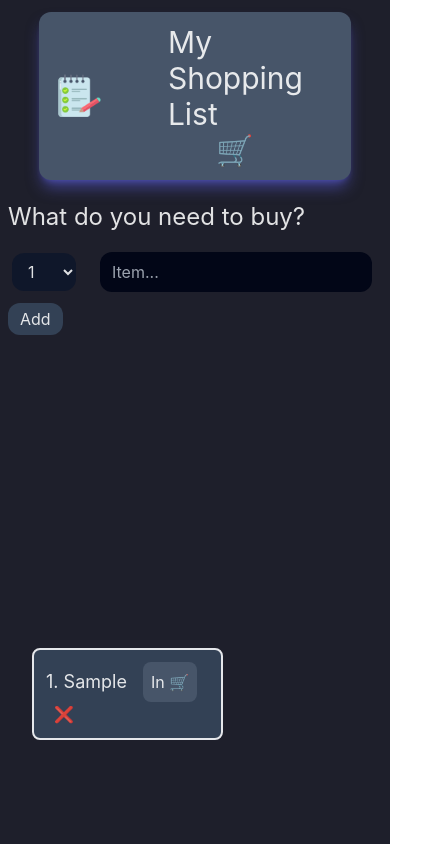
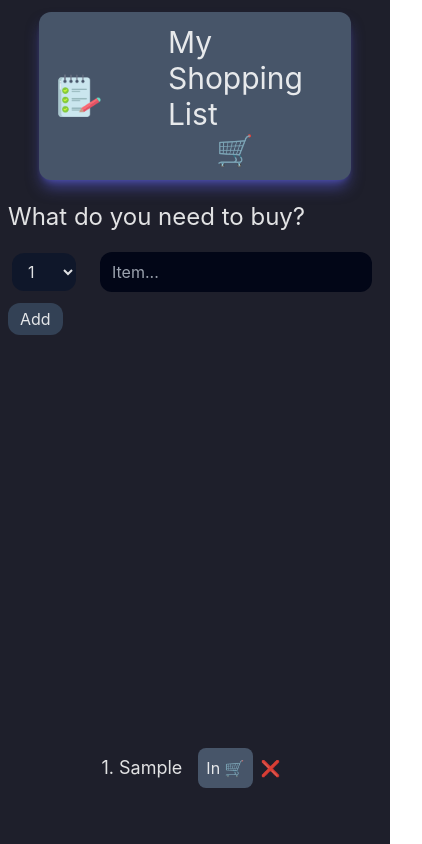
Before and after one commit to PerikK/shopping_list, a React (Vite) app: page / in a window 390 px wide. Both pictures are taken after typing "Sample" into the empty fields and a click on the button "Add". Shown: the top 844 px of the page, 422 px wide, since content can reach past the window. Built offline with nearby package versions, Linux system fonts and the light colour scheme.

Commit message:
branch for mobile responsivenes

```diff
--- a/src/App.jsx
+++ b/src/App.jsx
@@ -40,7 +40,7 @@ export default function App() {
 
 	return (
 		<>
-			<div className='display grid grid-rows-[1fr_1fr_5fr_2fr] w-full min-h-screen bg-[#1e1f2b] place-items-center my-0 py-3 '>
+			<div className='min-w-full md: grid grid-rows-[1fr_1fr_5fr_2fr] md: min-w-full min-h-screen bg-[#1e1f2b] place-items-center my-0 py-3 '>
 				<Logo />
 				<Form onAddItems={handleAddItems} />
 				<List
--- a/src/components/Item.jsx
+++ b/src/components/Item.jsx
@@ -2,9 +2,40 @@ export default function Item({ item, onDeleteItem, onToggleInCart }) {
 
 	return (
 		<>
-			<li className={`size-fit bg-slate-700 border-2 p-3 rounded-lg justify-middle ${item.inCart ? 'bg-gray-800' : ''}`}>
+			{/* <li className={`size-fit bg-slate-700 border-2 p-3 rounded-lg hover:bg-slate-600 ${item.inCart ? 'bg-gray-800' : ''}`}>
 				<span
 					className={`text-lg md:text-2xl mr-4 ${
+						item.inCart
+							? 'line-through decoration-red-500 text-slate-500'
+							: ''
+					}`}
+				>
+					{item.qty}. {item.itemName}
+				</span>
+				<button
+					className='bg-slate-600 hover:text-xl p-2 rounded-lg'
+					onClick={() => onToggleInCart(item.id)}
+				>
+					In 🛒
+				</button>
+				<button
+					className='hover:text-xl mx-2'
+					onClick={() => onDeleteItem(item.id)}
+				>
+					❌
+				</button>
+			</li> */}
+			<li
+				className={`${
+					item.id % 2 === 0 ? 'text-left' : 'text-right'
+				} p-2`}
+				// className={`size-fit ${index % 2 === 0 ? 'text-left' : 'text-right'
+				// } bg-slate-700 border-2 p-3 rounded-lg hover:bg-slate-600 ${
+				// 	item.inCart ? 'bg-gray-800' : ''
+				// }`}
+			>
+				<span
+					className={`text-lg md:text-2xl  mr-4 break-words max-w-xs ${
 						item.inCart
 							? 'line-through decoration-red-500 text-slate-500'
 							: ''
--- a/src/components/List.jsx
+++ b/src/components/List.jsx
@@ -8,8 +8,7 @@ export default function List({
 	onToggleInCart,
 	onClearList,
 }) {
-    const [sortBy, setSortBy] = useState('input')
-
+	const [sortBy, setSortBy] = useState('input')
 
 	let sortedItems = []
 
@@ -26,14 +25,15 @@ export default function List({
 		sortedItems = items
 			.filter((item) => !item.inCart)
 			.concat(items.filter((item) => item.inCart))
-    }
-    localStorage.setItem('listItems', JSON.stringify(items))
+	}
+	localStorage.setItem('listItems', JSON.stringify(items))
 
+	//grid xs:grid-cols-1 grid-cols-2 md:grid-cols-3 lg:grid-cols-4 min-h-60 gap-2 overflow-y-auto w-full mx-8
 
 	return (
 		<>
 			<div>
-				<ul className='grid xs:grid-cols-1 grid-cols-2 md:grid-cols-3 lg:grid-cols-4 min-h-60 gap-2 overflow-y-auto w-full mx-8'>
+				<ul className='flex flex-col gap-3 md:grid md:grid-cols-3 md:gap-9'>
 					{sortedItems?.map((item) => (
 						<Item
 							key={item.id}
@@ -49,7 +49,7 @@ export default function List({
 				<select
 					value={sortBy}
 					onChange={(e) => setSortBy(e.target.value)}
-					className='text-2xl bg-slate-900  rounded-xl p-2 hover:bg-slate-700 hover:text-xl'
+					className='text-1xl m-2 bg-slate-900 shadow-md  rounded-xl p-2 hover:bg-slate-700 hover:text-xl'
 				>
 					<option value='input'>Sort by input order</option>
 					<option value='name'>Sort by name</option>
@@ -57,7 +57,7 @@ export default function List({
 				</select>
 				<button
 					onClick={onClearList}
-					className='text-2xl bg-slate-900  rounded-xl p-2 hover:bg-slate-700 hover:text-xl'
+					className='text-1xl m-2 bg-slate-900 shadow-md  rounded-xl p-2 hover:bg-slate-700 hover:text-xl'
 				>
 					Clear list
 				</button>
--- a/src/components/Stats.jsx
+++ b/src/components/Stats.jsx
@@ -24,7 +24,7 @@ export default function Stats({ items }) {
 
 	return (
 		<>
-			<footer className='bg-slate-600 text-2xl p-3 rounded-2xl shadow-lg shadow-indigo-500/50'>
+			<div className='0'>
 				<em>
 					You have{' '}
 					<span className='font-bold text-yellow-300 '>
@@ -36,7 +36,7 @@ export default function Stats({ items }) {
 					</span>{' '}
 					items in your cart
 				</em>
-			</footer>
+			</div>
 		</>
 	)
 }
```
